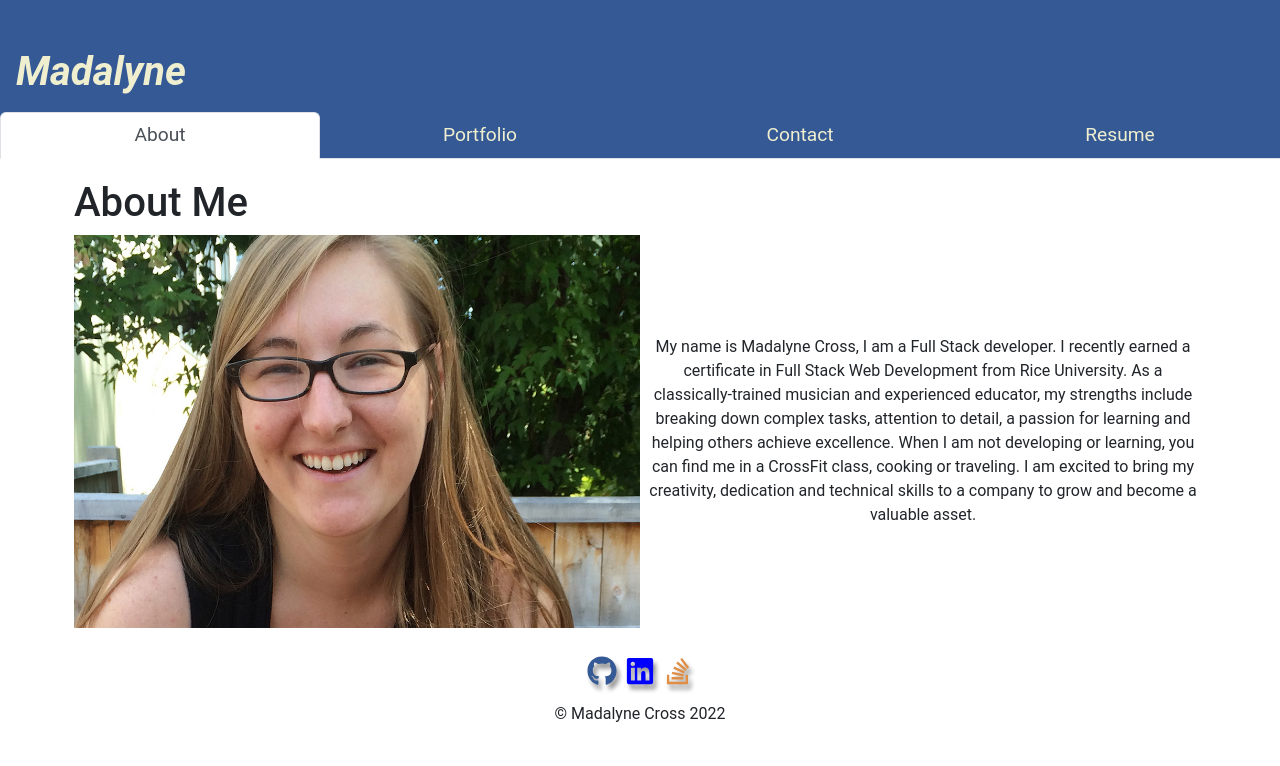
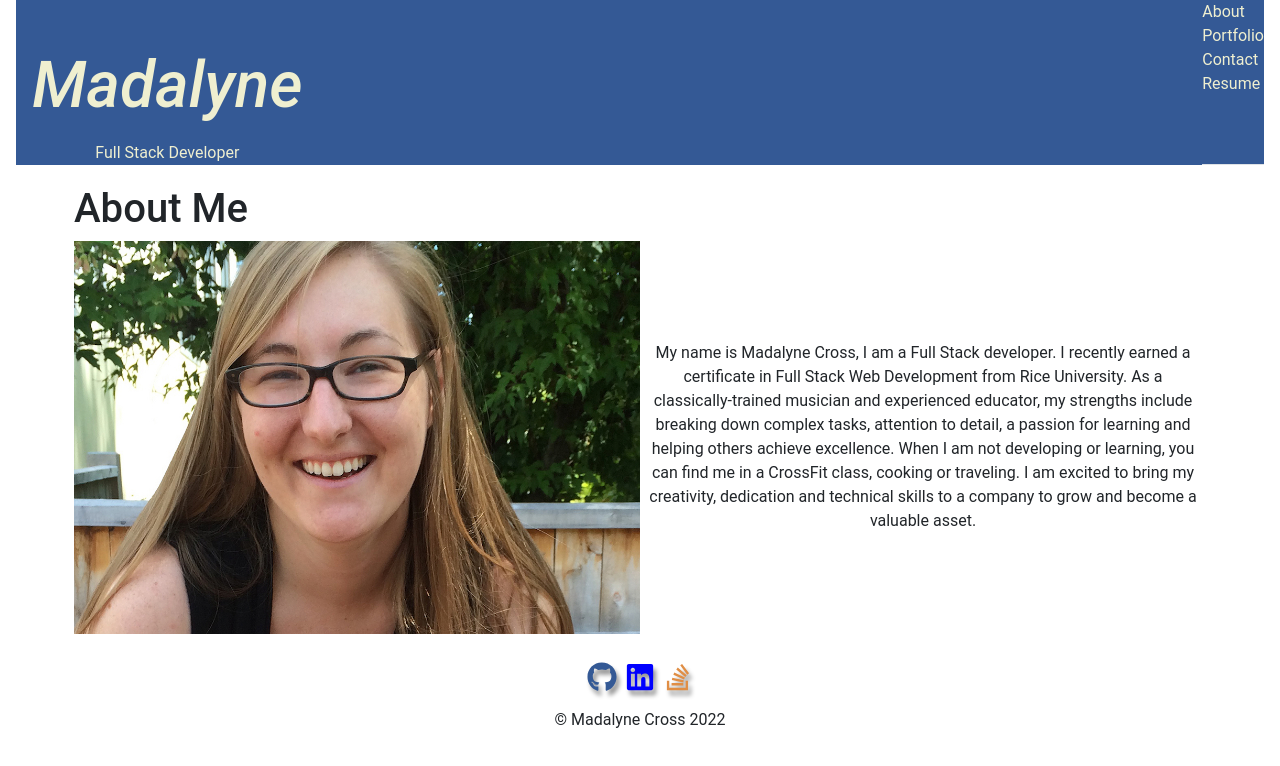
Before and after one commit to violanerd/react-portfolio, a React (Create React App) app: page /#about in a window 1280 px wide. Shown: the top 766 px of the page. Built offline with nearby package versions, Linux system fonts and the light colour scheme.

Commit message:
first pass navbar, add feature project to portfolio

```diff
--- a/src/components/Header.js
+++ b/src/components/Header.js
@@ -1,7 +1,6 @@
 import React, { useState, useEffect } from 'react';
-import Tab from 'react-bootstrap/Tab';
-import Tabs from 'react-bootstrap/Tabs';
-
+import Nav from 'react-bootstrap/Nav';
+import Navbar from 'react-bootstrap/Navbar';
 
 function Header({ handlePage }) {
    const [key, setKey] = useState('about');
@@ -9,26 +8,42 @@ function Header({ handlePage }) {
    useEffect(() => {window.location.hash = key}, [key])
 
     return (
-        <header className='sticky-top'>
-        <h1 className='m-3 mt-0 pt-5' style={{fontFamily: "Roboto", fontStyle: "italic", fontWeight: "bolder" }}>Madalyne</h1>
-        <nav>
-        <Tabs
+        <header className='sticky-top' id='navbar'>
+            <div onSelect={(k) => setKey(k)}
+            onClick={(k) => handlePage(k.target.textContent)} eventKey="about">
+    <h1 className='m-3 mt-0 pt-5' style={{fontFamily: "Roboto", fontStyle: "italic", fontSize: "4rem" }} href="#About">Madalyne</h1>
+    <div id="tag-line">Full Stack Developer</div>
+    </div>
+    <nav className='nav-tabs' id="controlled-tab"
 
-            id="controlled-tab"
-            activeKey={key}
-            onSelect={(k) => setKey(k)}
-            onClick={(k) => handlePage(k.target.textContent)}
-            justify
-            >
-            <Tab eventKey="about" title="About"></Tab>
-            <Tab eventKey="portfolio" title="Portfolio"></Tab>
-            <Tab eventKey="contact" title="Contact"></Tab>
-            <Tab eventKey="resume" title="Resume"></Tab>
-        </Tabs>
+                            activeKey={key}
+                            onSelect={(k) => setKey(k)}
+                            onClick={(k) => handlePage(k.target.textContent)}>
+                        <div eventKey="about" href="#About">About</div>
+                        <div eventKey="portfolio" href="#Portfolio">Portfolio</div>
+                        <div eventKey="contact" href="#Contact">Contact</div>
+                        <div eventKey="resume" href="#Resume">Resume</div>
+                    </nav>
 
-        </nav>
-    </header>
+        </header>
 
     )
 }
 export default Header;
+
+// <Navbar id='navbar'>
+//                     <div onSelect={(k) => setKey(k)}
+//                             onClick={(k) => handlePage(k.target.textContent)} eventKey="about">
+//                     <h1 className='m-3 mt-0 pt-5' style={{fontFamily: "Roboto", fontStyle: "italic", fontSize: "4rem" }} href="#About">Madalyne</h1>
+//                     <div id="tag-line">Full Stack Developer</div>
+//                     </div>
+//                     <Nav id="controlled-tab"
+//                             activeKey={key}
+//                             onSelect={(k) => setKey(k)}
+//                             onClick={(k) => handlePage(k.target.textContent)}>
+//                         <Nav.Link eventKey="about" href="#About">About</Nav.Link>
+//                         <Nav.Link eventKey="portfolio" href="#Portfolio">Portfolio</Nav.Link>
+//                         <Nav.Link eventKey="contact" href="#Contact">Contact</Nav.Link>
+//                         <Nav.Link eventKey="resume" href="#Resume">Resume</Nav.Link>
+//                     </Nav>
+//                 </Navbar>
--- a/src/components/pages/Project.js
+++ b/src/components/pages/Project.js
@@ -8,17 +8,17 @@ import {FaGithub} from "react-icons/fa"
 
 
 function Project(){
-
-
-const [projects] = useState([
-    {
-      title: 'Birthday Plan-it',
+const feature = {
+  title: 'Birthday Plan-it',
       built_with: 'MERN Stack, Nodemailer',
       description: 'An app to personalize you birthday invitation and invite guests',
       name: 'birthdayplanit',
       git: 'https://github.com/violanerd/birthday-plan-it',
       deploy: 'https://birthdayplanit.herokuapp.com/'
-    },
+}
+
+const [projects] = useState([
+
     {
         title: 'Fam Food Finds',
         built_with: 'Node.js, Express.js, MySql2, Sequelize, Handlebars',
@@ -63,8 +63,27 @@ const [projects] = useState([
 
 return (
   <Row>
+    <Col sm={12} lg={12} id={feature.name}>
+
+
+  <Card className="m-1" key={feature.name}>
+          <Card.Header><a href={feature.deploy} target="_blank" rel="noreferrer" className="link-custom">{feature.title}</a></Card.Header>
+          <Card.Img variant="top" src={require(`../../assets/images/${feature.name}.jpg`)} alt={feature.name} />
+         <Card.ImgOverlay style={{visibility: "hidden"}}>{feature.description}</Card.ImgOverlay>
+          <Card.Footer className="d-flex justify-content-between align-items-center">
+        {feature.git &&<a href={feature.git} target="_blank" rel="noreferrer"><IconContext.Provider value={{ size: 25, className:"git-icon m-1" }}><FaGithub/></IconContext.Provider></a>}
+        <div id="built-with">{feature.built_with}</div>
+        </Card.Footer>
+
+
+      </Card>
+</Col>
+
+
+
     {projects.map((project) => (
-  <Col sm={12} lg={6}>
+    <Col sm={12} lg={6} id={project.name}>
+
 
     <Card className="m-1" key={project.name}>
             <Card.Header><a href={project.deploy} target="_blank" rel="noreferrer" className="link-custom">{project.title}</a></Card.Header>
--- a/src/custom.css
+++ b/src/custom.css
@@ -18,6 +18,23 @@ body{
     color: var(--beige);
     background-color: var(--blue);
   }
+
+#navbar {
+  display: flex;
+  justify-content: space-between;
+  margin-left: 1rem;
+  margin-right: 1rem;
+}
+#tag-line {
+  text-align: center
+}
+a.nav-link.nav-link:hover {
+  color: #D90368;
+}
+a.nav-link.nav-link, a.nav-link.nav-link.active  {
+  color: var(--beige);
+}
+
 .nav-fill .nav-item .nav-link, .nav-justified .nav-item .nav-link {
     font-size: larger;
 }
@@ -43,8 +60,9 @@ body{
   color: var(--blue)!important;
  /* text-decoration:none!important; */
 }
- .link-custom:hover {
+ a.link-custom:hover {
   font-weight: bolder;
+  color: #D90368!important;
  }
 .git-icon {
   color: var(--blue);
```
